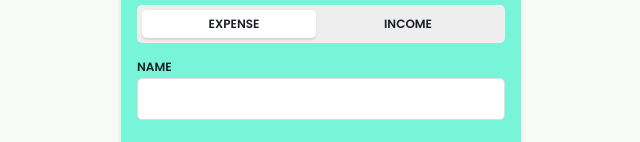
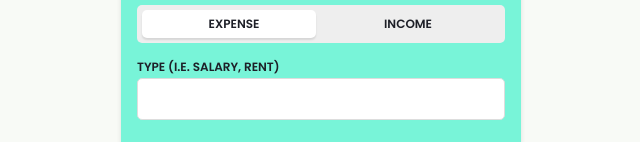
Before and after one commit to bikramroy1411/passbook, a plain HTML site: page index.html in a window 1280 px wide. Shown: the part 422-564 px from the top of the page, without its empty margins (319-959 px from the left). Drawn offline with Linux system fonts and the light colour scheme.

Commit message:
Update index.html

```diff
--- a/index.html
+++ b/index.html
@@ -46,7 +46,7 @@
             </label>
           </div>
           <div>
-            <label for="name">Name</label>
+            <label for="name">Type (i.e. Salary, Rent)</label>
             <input type="text" name="name" required />
           </div>
           <div>
```
